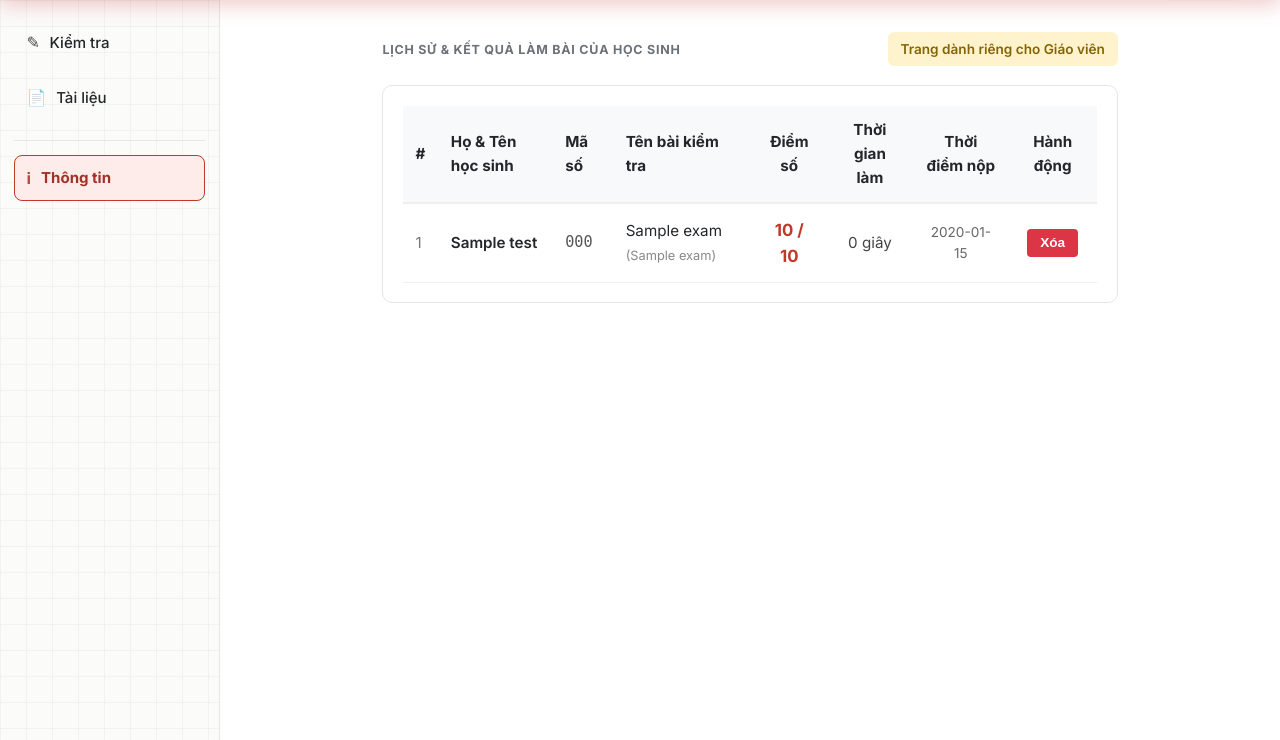
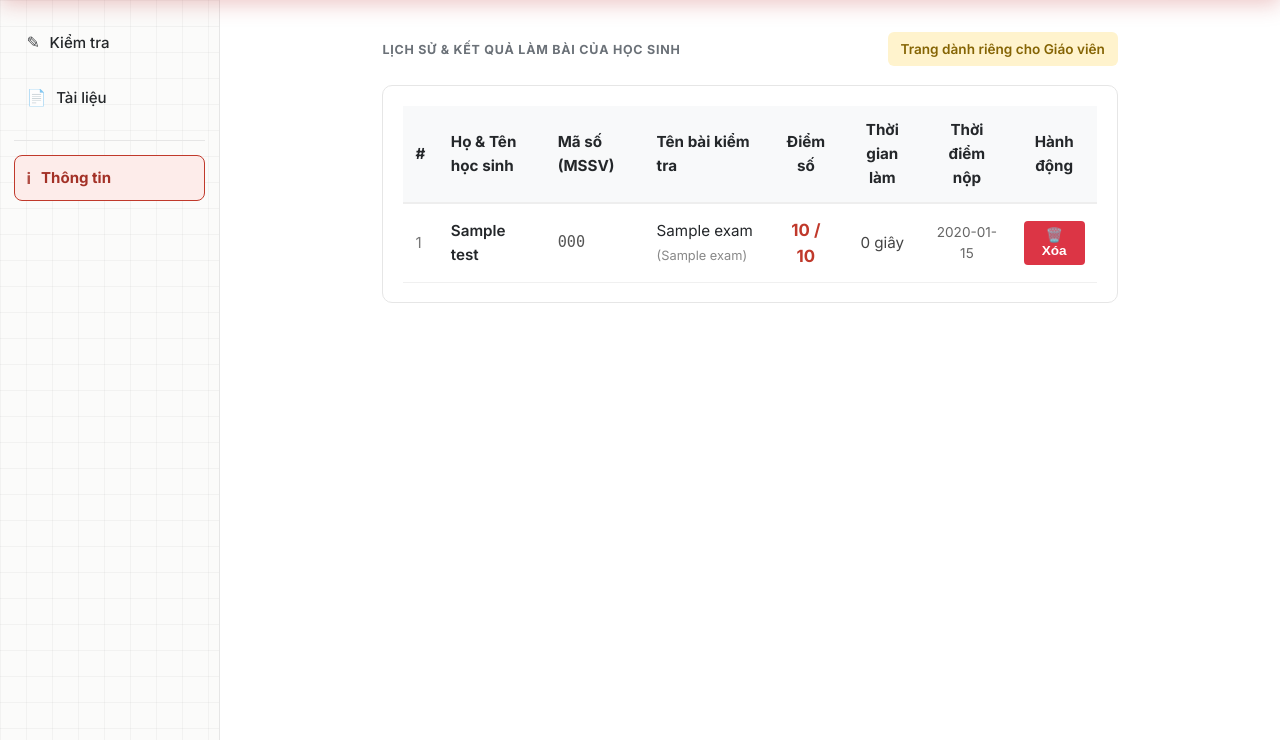
Before and after one commit to BaoVo1126/hethongbaitap-nguyenkhuyen, a Flask app: page /info in a window 1280 px wide. Shown: the part 75-815 px from the top of the page. Run offline with Flask 3, Linux system fonts and the light colour scheme; tables that the repository leaves empty hold one stand-in row (values such as "Sample post").

Commit message:
Update info.html

```diff
--- a/templates/info.html
+++ b/templates/info.html
@@ -14,7 +14,7 @@
           <tr style="border-bottom: 2px solid #eee; background-color: #f8f9fa;">
             <th style="padding: 0.8rem;">#</th>
             <th style="padding: 0.8rem;">Họ &amp; Tên học sinh</th>
-            <th style="padding: 0.8rem;">Mã số</th>
+            <th style="padding: 0.8rem;">Mã số (MSSV)</th>
             <th style="padding: 0.8rem;">Tên bài kiểm tra</th>
             <th style="padding: 0.8rem; text-align: center;">Điểm số</th>
             <th style="padding: 0.8rem; text-align: center;">Thời gian làm</th>
@@ -47,7 +47,7 @@
                         data-url="{{ url_for('delete_submission', submission_id=h['submission_id']) }}"
                         data-name="{{ h['student_name'] }}"
                         style="background: #dc3545; color: #fff; border: none; padding: 0.4rem 0.8rem; border-radius: 4px; font-size: 0.85rem; font-weight: 600; cursor: pointer; transition: background 0.2s;">
-                   Xóa
+                  🗑️ Xóa
                 </button>
               </td>
             </tr>
```
